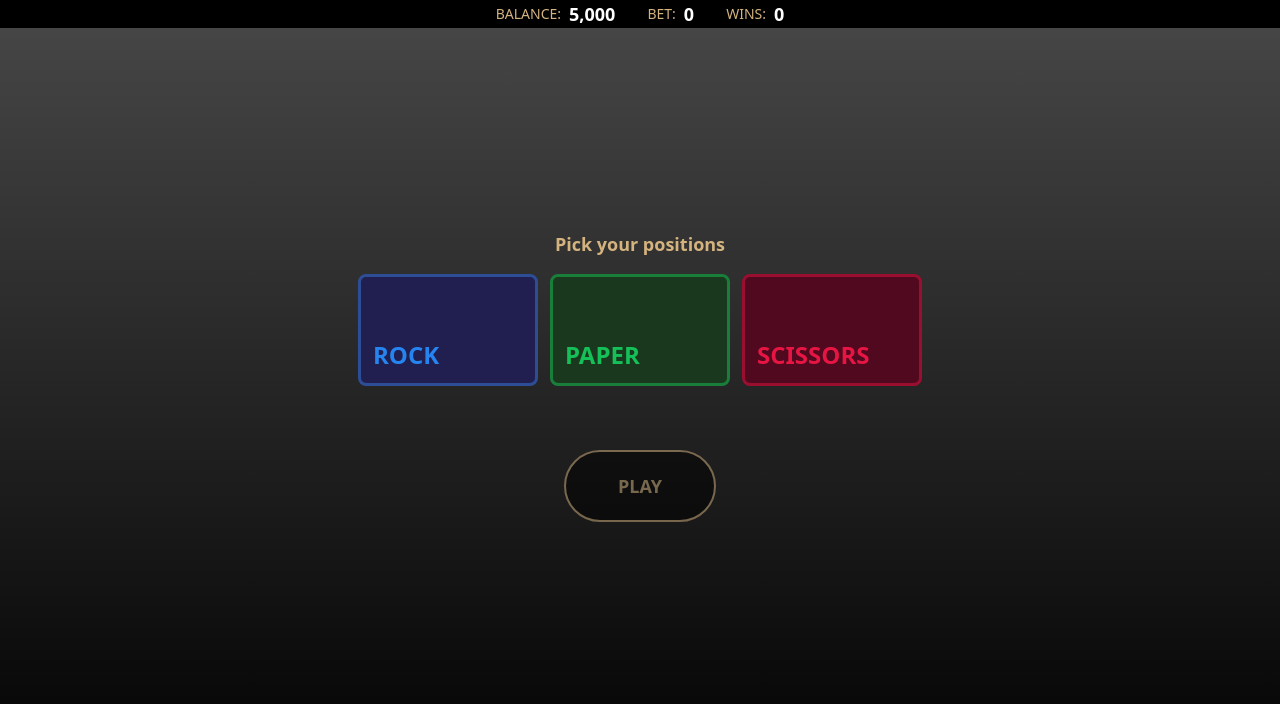
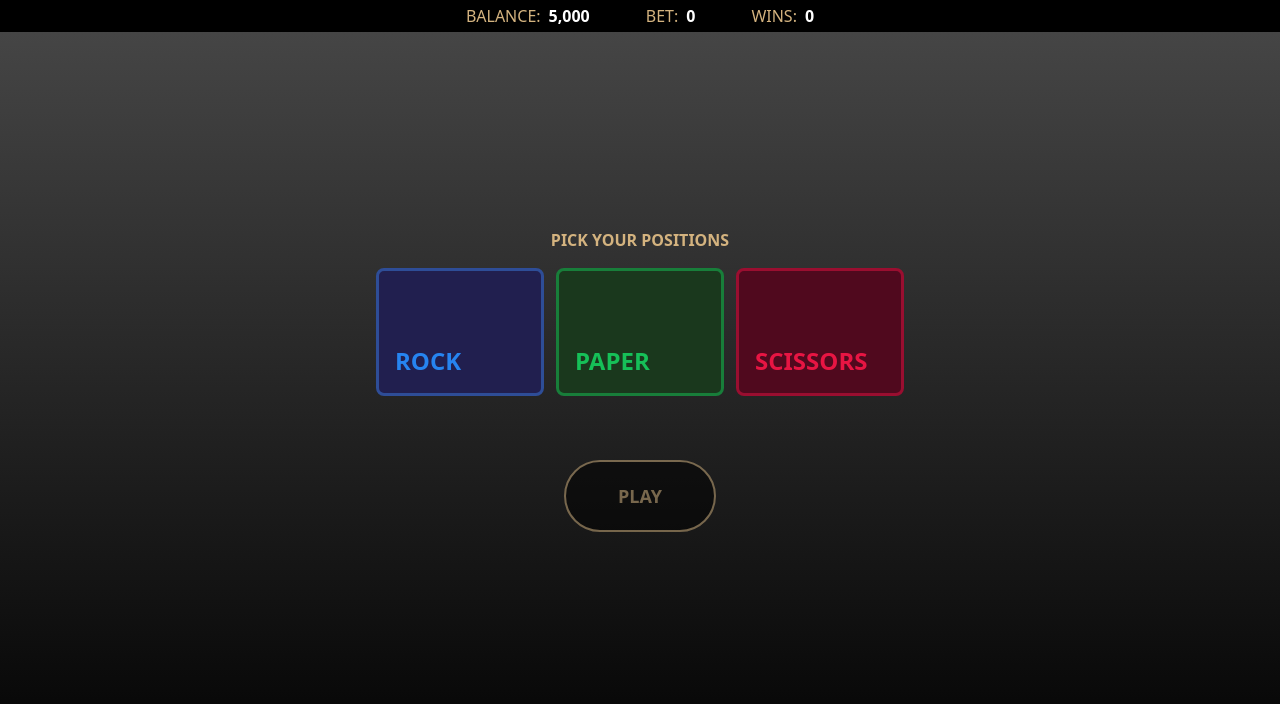
Before and after one commit to dylazz/rock-paper-scissors, a React (Vite) app: page / in a window 1280 px wide. Shown: the top 704 px of the page. Built offline with nearby package versions, Linux system fonts and the light colour scheme.

Commit message:
Style Changes
Tweaking styles to bring closer to mockups

```diff
--- a/src/components/BettingBoard.tsx
+++ b/src/components/BettingBoard.tsx
@@ -25,7 +25,7 @@ export const BettingBoard = ({bets, onPlaceBet, disabled}: BettingBoardProps) =>
     return (
         <div className="flex flex-col items-center mb-16">
             {canPlaceBet && (
-                <h3 className="text-lg font-semibold mb-4 text-gray-700 game-color-gold">Pick your positions</h3>
+                <h3 className="text-md font-semibold mb-4 text-gray-700 game-color-gold">PICK YOUR POSITIONS</h3>
             )}
             {/* Rendering choice buttons */}
             <div className="grid grid-cols-3 gap-3">
@@ -39,7 +39,7 @@ export const BettingBoard = ({bets, onPlaceBet, disabled}: BettingBoardProps) =>
                             onClick={() => onPlaceBet(choice)}
                             disabled={!canBet}
                             className={`
-                                w-45 h-28 p-3 rounded-lg border-3 transition-all duration-200 game-choice-${choice}
+                                w-42 h-32 p-4 rounded-lg border-3 transition-all duration-200 game-choice-${choice}
                                 flex flex-col relative
                                 ${!canBet ? 'opacity-50 cursor-not-allowed' : 'cursor-pointer'}
                             `}
--- a/src/components/GameHeader.tsx
+++ b/src/components/GameHeader.tsx
@@ -19,23 +19,23 @@ export const GameHeader = ({ balance, currentRoundBets, cumulativeWins }: GameHe
     const currentRoundTotal = currentRoundBets.reduce((sum, bet) => sum + bet.amount, 0);
 
     return (
-        <div className="w-full bg-black text-white flex justify-center items-center space-x-8 game-color-gold">
+        <div className="w-full bg-black text-white flex justify-center items-center space-x-14 game-color-gold p-1">
             {/* Player's current balance */}
             <div className="flex items-center space-x-2 color">
-                <span className="text-sm font-medium">BALANCE:</span>
-                <span className="text-lg font-bold text-white">{balance.toLocaleString()}</span>
+                <span className="text-md font-medium">BALANCE:</span>
+                <span className="text-md font-bold text-white">{balance.toLocaleString()}</span>
             </div>
 
             {/* Current round bet total */}
             <div className="flex items-center space-x-2">
-                <span className="text-sm font-medium">BET:</span>
-                <span className="text-lg font-bold text-white">{currentRoundTotal.toLocaleString()}</span>
+                <span className="text-md font-medium">BET:</span>
+                <span className="text-md font-bold text-white">{currentRoundTotal.toLocaleString()}</span>
             </div>
 
             {/* Cumulative winnings across all rounds */}
             <div className="flex items-center space-x-2">
-                <span className="text-sm font-medium">WINS:</span>
-                <span className="text-lg font-bold text-white">{cumulativeWins.toLocaleString()}</span>
+                <span className="text-md font-medium">WINS:</span>
+                <span className="text-md font-bold text-white">{cumulativeWins.toLocaleString()}</span>
             </div>
         </div>
     );
--- a/src/components/GameResult.tsx
+++ b/src/components/GameResult.tsx
@@ -23,15 +23,15 @@ export const GameResult = ({computerChoice, winningChoice, bets}: GameResultProp
     return (
         <div className="text-center mb-6">
             {/* Show which choice won the round */}
-            <h3 className={`text-4xl font-bold game-win-choice-${winningChoice} mb-2`}>
+            <h3 className={`text-5xl font-bold game-win-choice-${winningChoice} mb-2`}>
                 {winningChoice.toUpperCase()} WON
             </h3>
 
             {/* Show player result and winnings */}
             <div className="text-2xl font-bold mb-1">
-                <span className="text-white">{resultText}</span>
+                <span className="text-white game-color-gold">{resultText}</span>
                 {hasWin && (
-                    <span className="game-color-gold"> {totalWinnings}</span>
+                    <span className={"text-white"}> {totalWinnings}</span>
                 )}
             </div>
         </div>
```
